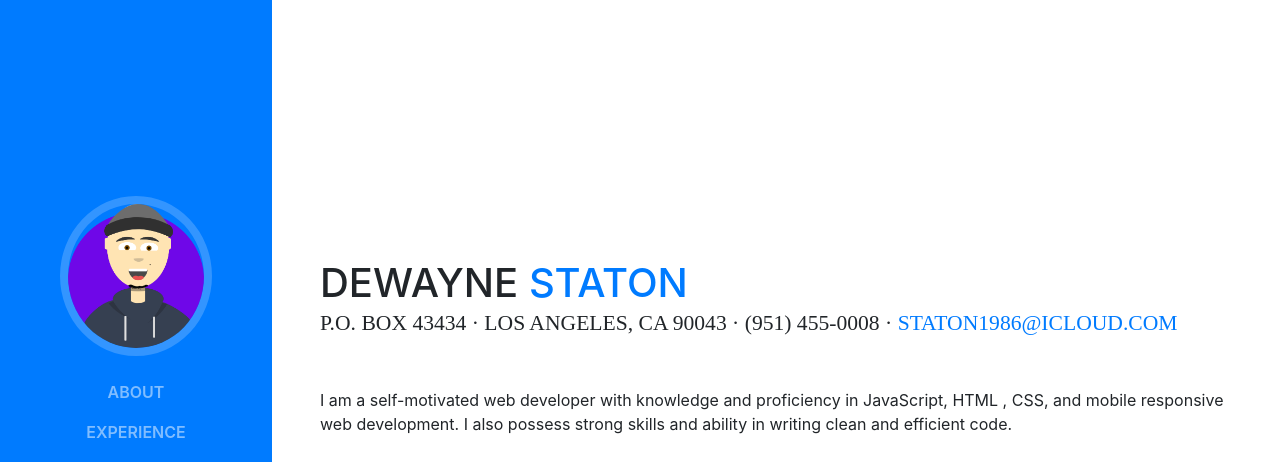
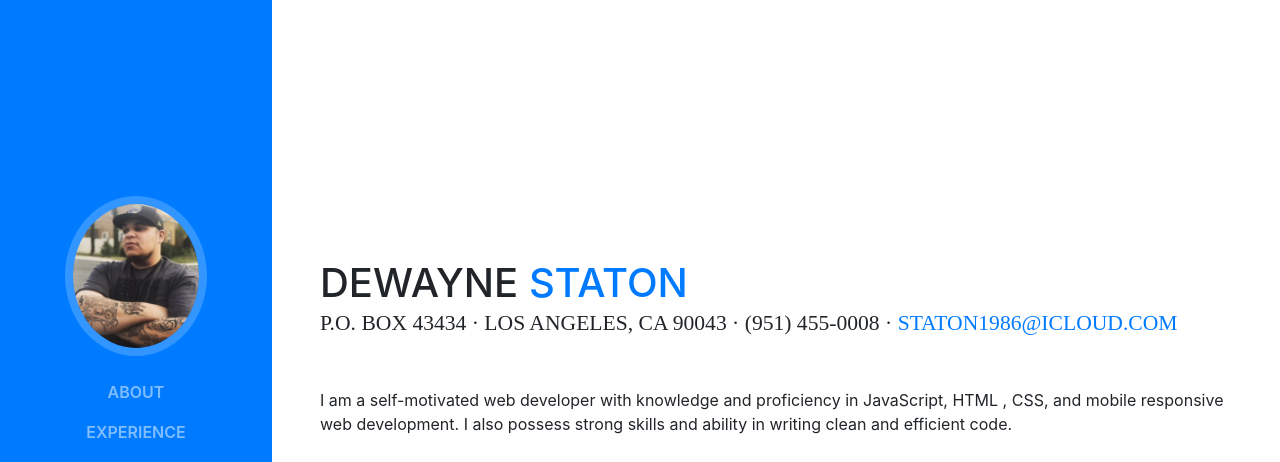
Before and after one commit to DesertWolfX/portfolio, a website with bundled scripts: page index.html in a window 1280 px wide. Shown: the top 462 px of the page. Built offline with nearby package versions, Linux system fonts and the light colour scheme; a web font is replaced by a local one.

Commit message:
Changed back to original profile image

```diff
--- a/index.html
+++ b/index.html
@@ -31,7 +31,7 @@
       <a class="navbar-brand js-scroll-trigger" href="#page-top">
         <span class="d-block d-lg-none">Start Bootstrap</span>
         <span class="d-none d-lg-block">
-          <img class="img-fluid img-profile rounded-circle mx-auto mb-2" src="img/Dewayne-Vector-Web-Version.png" alt="Dewayne Staton">
+          <img class="img-fluid img-profile rounded-circle mx-auto mb-2" src="img/IMG_2200.jpg" alt="Dewayne Staton">
         </span>
       </a>
       <button class="navbar-toggler" type="button" data-toggle="collapse" data-target="#navbarSupportedContent" aria-controls="navbarSupportedContent" aria-expanded="false" aria-label="Toggle navigation">
```
